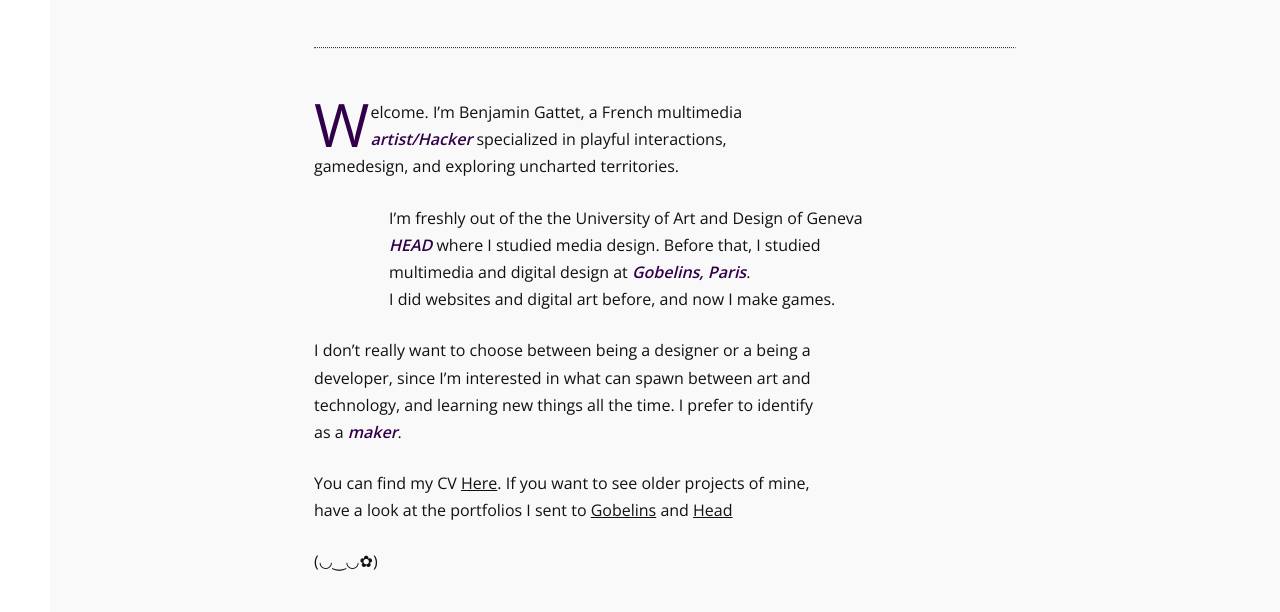
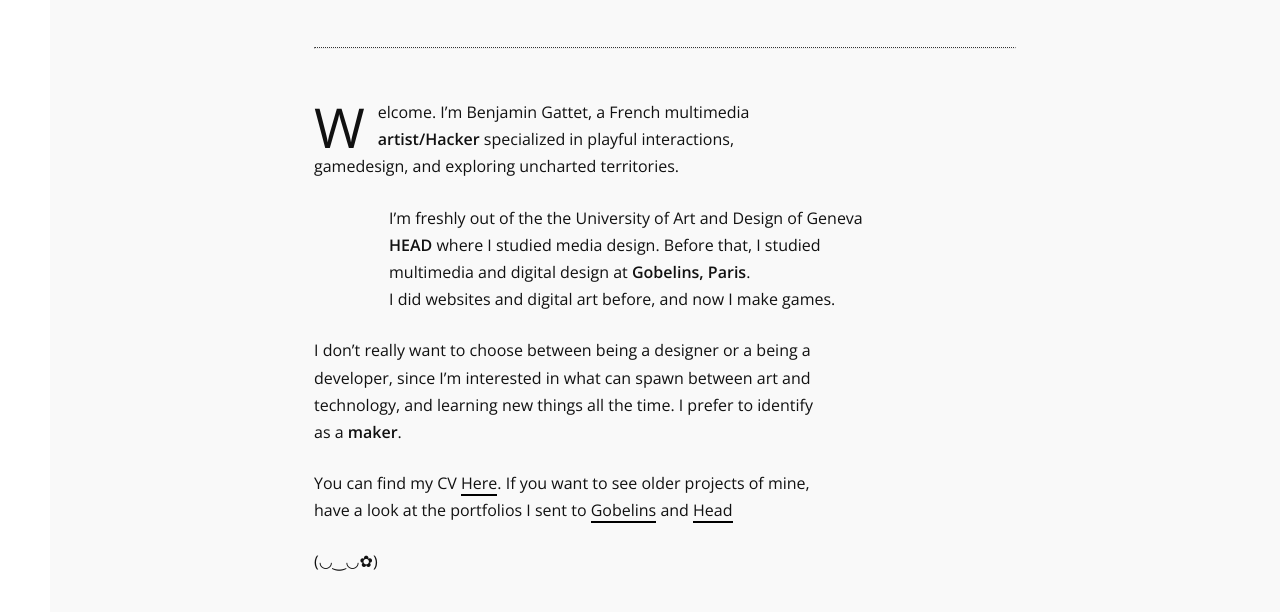
Before and after one commit to ragekit/ragekit.github.io, a Jekyll site: the page built from index.html, in a window 1280 px wide. Shown: the part 1195-1807 px from the top of the page. Built offline with Jekyll 4.4.1, drawn with Linux system fonts in a browser that asks for light colours.

Commit message:
remove color corrected first letter and links

```diff
--- a/_layouts/project.html
+++ b/_layouts/project.html
@@ -51,7 +51,7 @@ layout: default
   </div>
   {% include footer.html %}
 
-  {% if page.color != null %}
+ <!--  {% if page.color != null %}
   <style>
   .mainText p:first-of-type:first-letter{
     color:#{{ page.color }}
@@ -76,7 +76,7 @@ layout: default
     color:#{{ page.color }}
   }
     </style>
-    {% endif %}
+    {% endif %} -->
 
   <div style="clear:both"></div>
 </div>
--- a/_posts/2014-11-09-Flora.markdown
+++ b/_posts/2014-11-09-Flora.markdown
@@ -23,7 +23,6 @@ media :
 
 ###Contemplative flower generator
 Flora is a small jam game that we made at the Zoomachine festival in november.
-
 At first it was going to be a gardening simulator where you had to tend to various alien shaped flowers, but the lack of time transformed it into a contemplative experience where you watch flowers grow slowly from a simple stem to a gigantic tree.
 
 
--- a/css/main.scss
+++ b/css/main.scss
@@ -265,16 +265,16 @@ canvas{
   //  font-family: 'Roboto Slab', sans-serif;
 }
 strong{
-  font-style:italic;
-//  font-weight:normal;
+  font-weight:bold;
 }
 
 a:link,a:hover,a:visited,a:active{
   color: #111;
-  text-transform:underline;
+  text-decoration:none;
+  border-bottom:2px solid black;
 }
 a:hover{
-  opacity:.5;
+  color:#4572B8;
 }
 
 h5 + p{
@@ -283,11 +283,11 @@ h5 + p{
 }
 
 p:first-of-type:first-letter{
-  font-size:60px;
+  font-size:55px;
   float:left;
   line-height:40px;
-  margin-top:5px;
-  margin-right:1px;
+  margin-top:8px;
+  margin-right:13px;
 }
 
 img:first-child{
```
